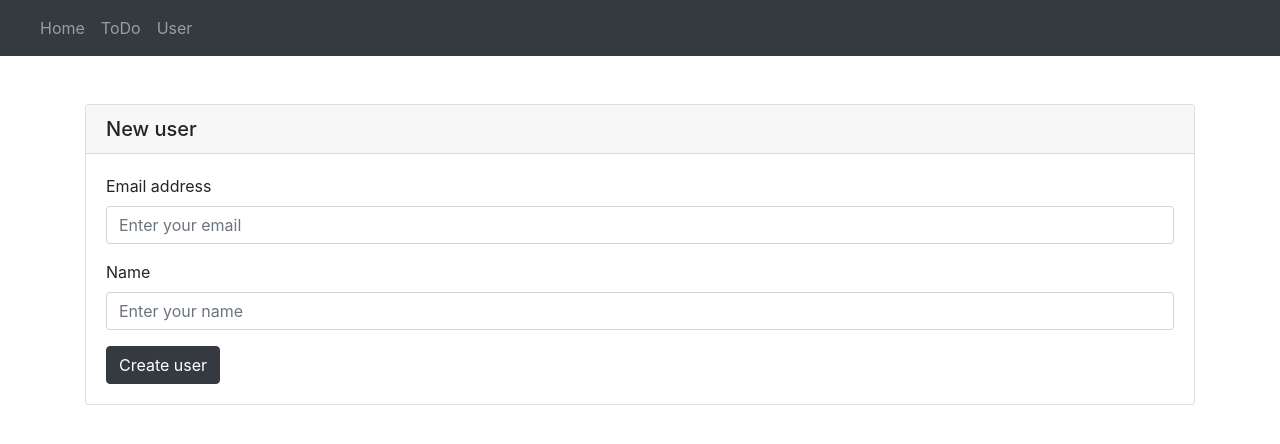
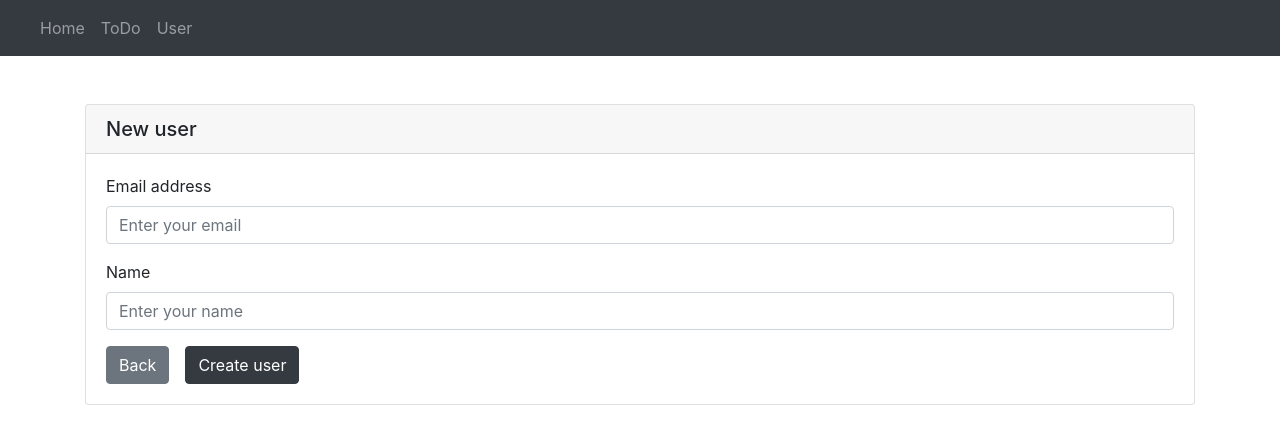
Before and after one commit to amandascm/ToDo, a React (Create React App) app: page /newuser in a window 1280 px wide. Shown: the top 444 px of the page. Built offline with nearby package versions, Linux system fonts and the light colour scheme.

Commit message:
Adjust user form component

```diff
--- a/src/components/UserComps/Form.jsx
+++ b/src/components/UserComps/Form.jsx
@@ -23,7 +23,7 @@ export default function FormComponent({
     try {
       // eslint-disable-next-line no-useless-escape
       const regex = /^.*[\!\,\%\&\*\@\.\;\:\[\]\(\)\=\#\$\?\_\-\<\>\°\"\'\ª].*/;
-      if (user.name.trim && !regex.test(user.name)) {
+      if (user.name.trim() && !regex.test(user.name)) {
         await api.post(endpoint, user);
         toast('Added user');
 
@@ -32,7 +32,7 @@ export default function FormComponent({
           email: '',
         });
 
-        history.goBack();
+        history.push('/user');
       } else {
         toast('Enter a valid name');
         setUser({
@@ -57,7 +57,10 @@ export default function FormComponent({
           <Form.Label>Name</Form.Label>
           <Form.Control name="name" value={user.name} type="text" placeholder="Enter your name" maxLength={50} onChange={onChange} required />
         </Form.Group>
-        <Button variant="dark" type="submit">
+        <Button variant="secondary" type="button" onClick={() => history.goBack()}>
+          Back
+        </Button>
+        <Button variant="dark" type="submit" className="ml-3">
           Create user
         </Button>
       </Form>
```
